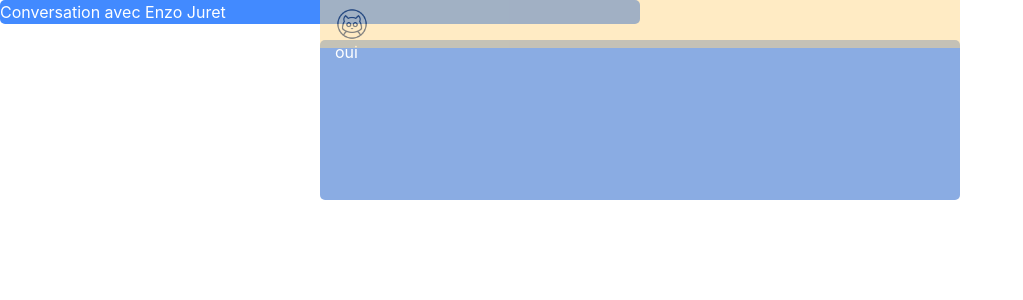
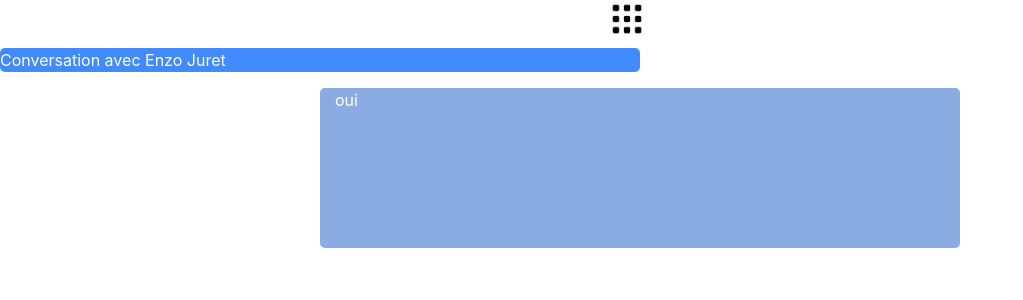
Before and after one commit to Enzo-JURET/CROC-KI_intra-cesi, a PHP site: page /conversation.php in a window 1280 px wide. Shown: the top 300 px of the page, without its empty margins (0-1023 px from the left). Run offline with PHP 8.4, Linux system fonts and the light colour scheme.

Commit message:
sauvegarde pour clonage

```diff
--- a/public/css/header.css
+++ b/public/css/header.css
@@ -1,15 +1,20 @@
 .NavBar {
+    visibility: hidden;
     background-color: #ffd88a;
     color:white;
     width: 50%;
     height: auto;
     left: 25%;
-    position:absolute;
-    top: 0%;
-    opacity: 50%;
 }
 
 .iconeBarre {
     width: 2em;
     height: auto;
 }
+
+.iconeCentral {
+    position: absolute;
+    left: 47.5%;
+    width: 3%;
+    height: auto;
+}
--- a/view/header.php
+++ b/view/header.php
@@ -1,3 +1,4 @@
-<nav class="navbar NavBar">
-    <img id="iconeProfil" class="iconeBarre" src="../public/images/icones/profil.png" alt="Profil">
+<img id="iconeCentral" class="iconeCentral" src="../public/images/icones/menu.png">
+<nav id="NavBar" class="navbar NavBar">
+    <img class="iconeBarre" src="../public/images/icones/profil.png" alt="Profil">
 </nav>
```
Also changed, not shown: view/index.php (+5 -5 lines).
